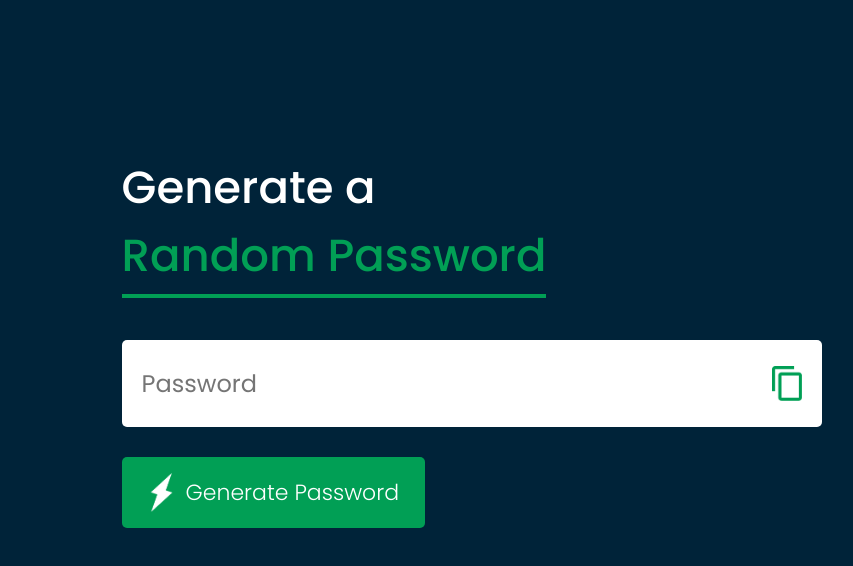
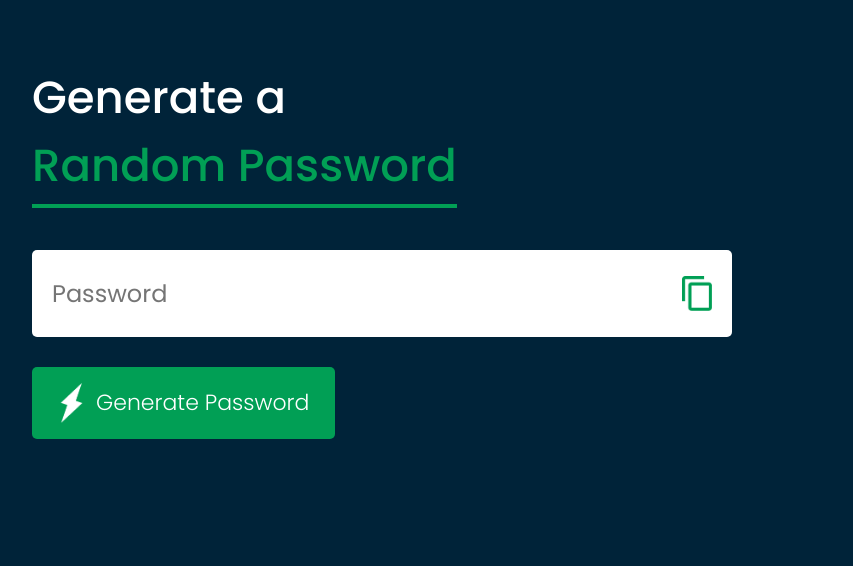
Before and after one commit to chbappy-cse/random-password-generate-js-dom-project, a plain HTML site: page index.html in a window 1280 px wide. Shown: the whole page, without its empty margins (32-885 px from the left). Drawn offline with Linux system fonts and the light colour scheme.

Commit message:
JS DOM Project - Random Password Create

```diff
--- a/style.css
+++ b/style.css
@@ -61,6 +61,11 @@ body{
     cursor: pointer;
     border-radius: 5px;
 }
+@media(max-width: 1400px){
+    .container{
+        margin: 5%;
+    }
+}
 
 @media(max-width: 768px){
     .container{
```
